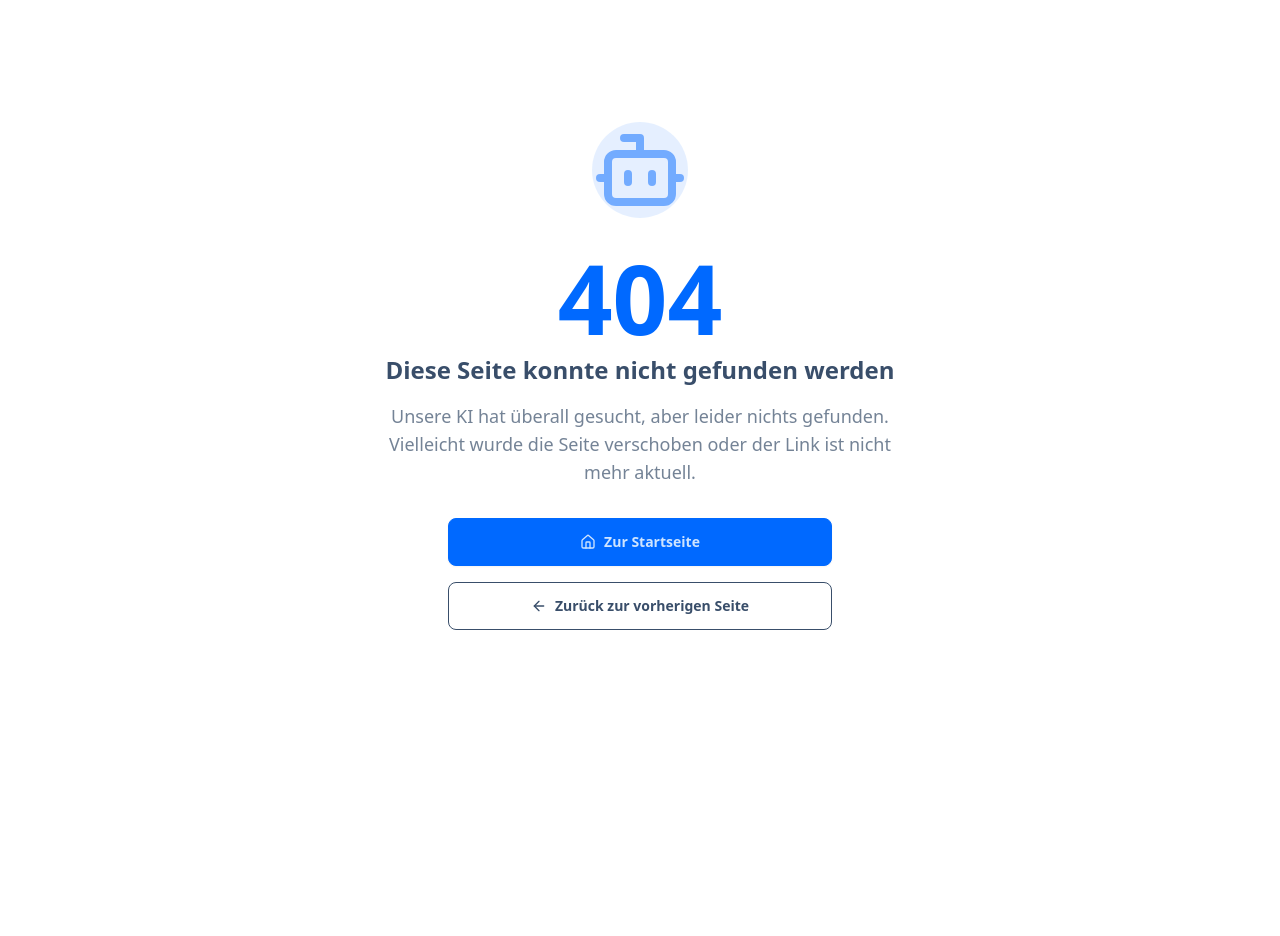
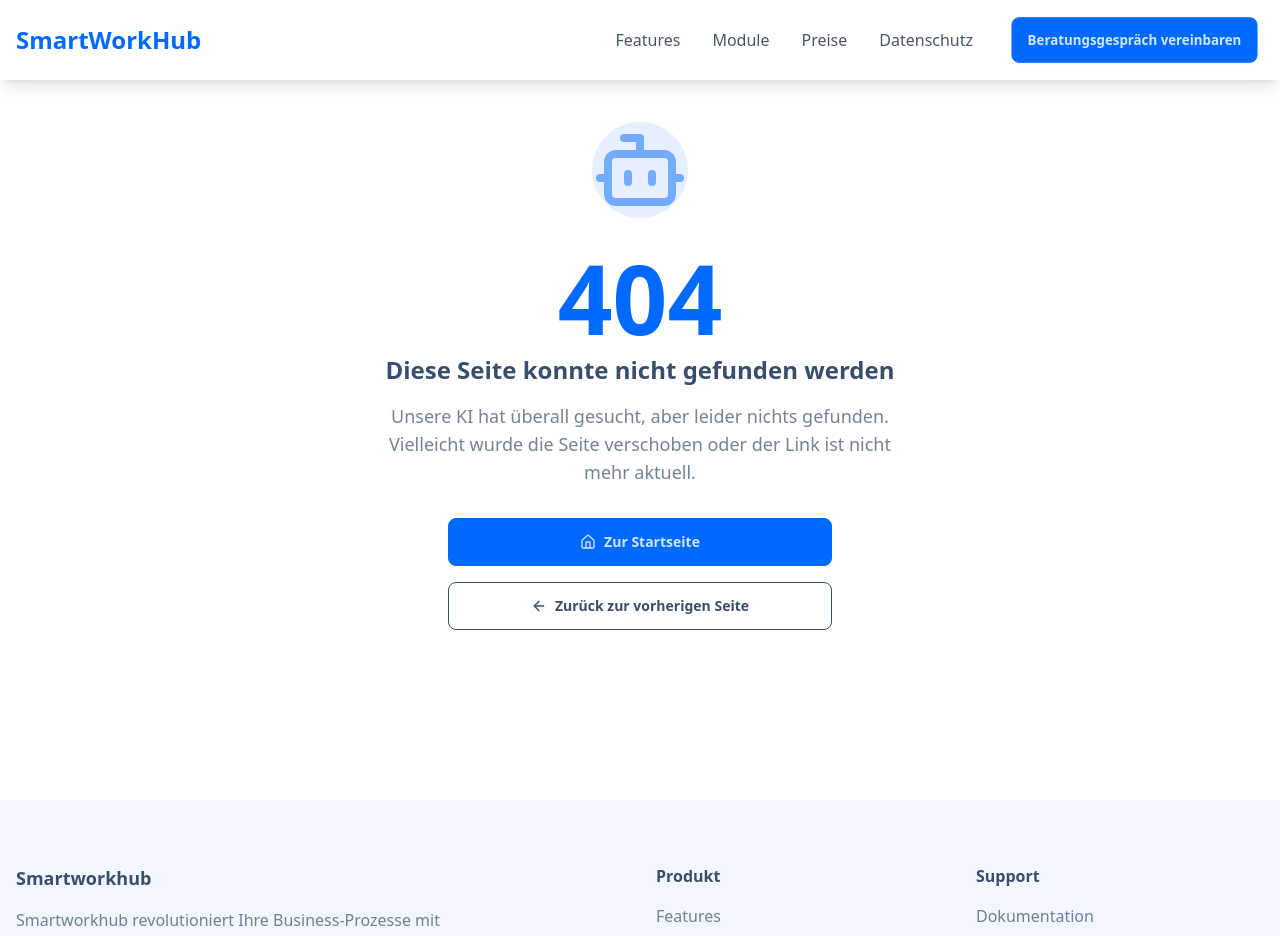
Before and after one commit to Ileies/swh-home, a SvelteKit app: page /privacy in a window 1280 px wide. Shown: the top 936 px of the page. Before the commit the page ends 800 px from the top, so only its background shows below. Built offline with nearby package versions, Linux system fonts and the light colour scheme.

Commit message:
Header & Footer in Layout verschoben

```diff
--- a/src/routes/+layout.svelte
+++ b/src/routes/+layout.svelte
@@ -1,6 +1,10 @@
 <script lang="ts">
 	import '../app.css';
+	import Header from '$lib/components/Header.svelte';
+	import Footer from '$lib/components/Footer.svelte';
 	let { children } = $props();
 </script>
 
+<Header />
 {@render children()}
+<Footer />
--- a/src/routes/+page.svelte
+++ b/src/routes/+page.svelte
@@ -14,7 +14,6 @@
 	<title>{PUBLIC_PROJECT_TITLE}</title>
 </svelte:head>
 
-<Header />
 <Hero />
 <div class="h-1 w-full bg-primary"></div>
 <Description />
@@ -22,4 +21,3 @@
 <Pricing />
 <Privacy />
 <CTA />
-<Footer />
```
